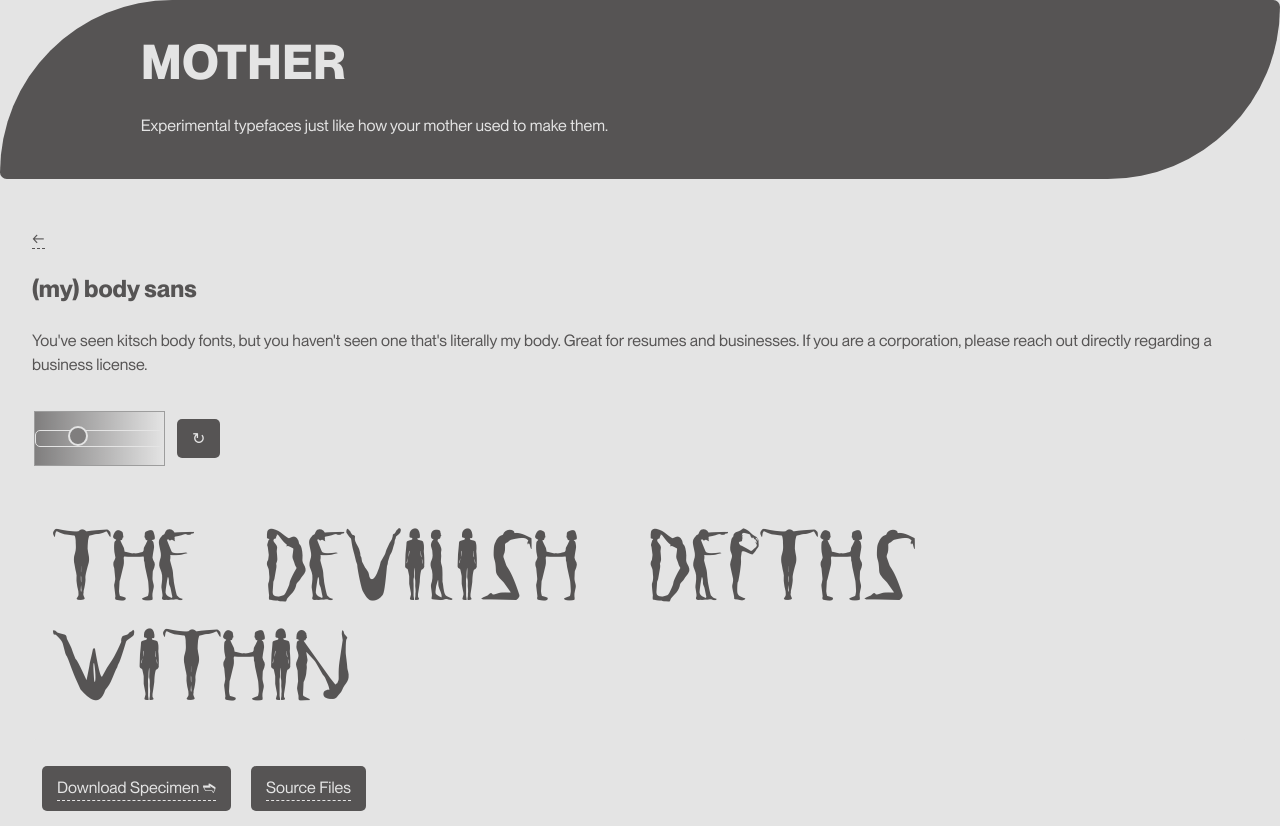
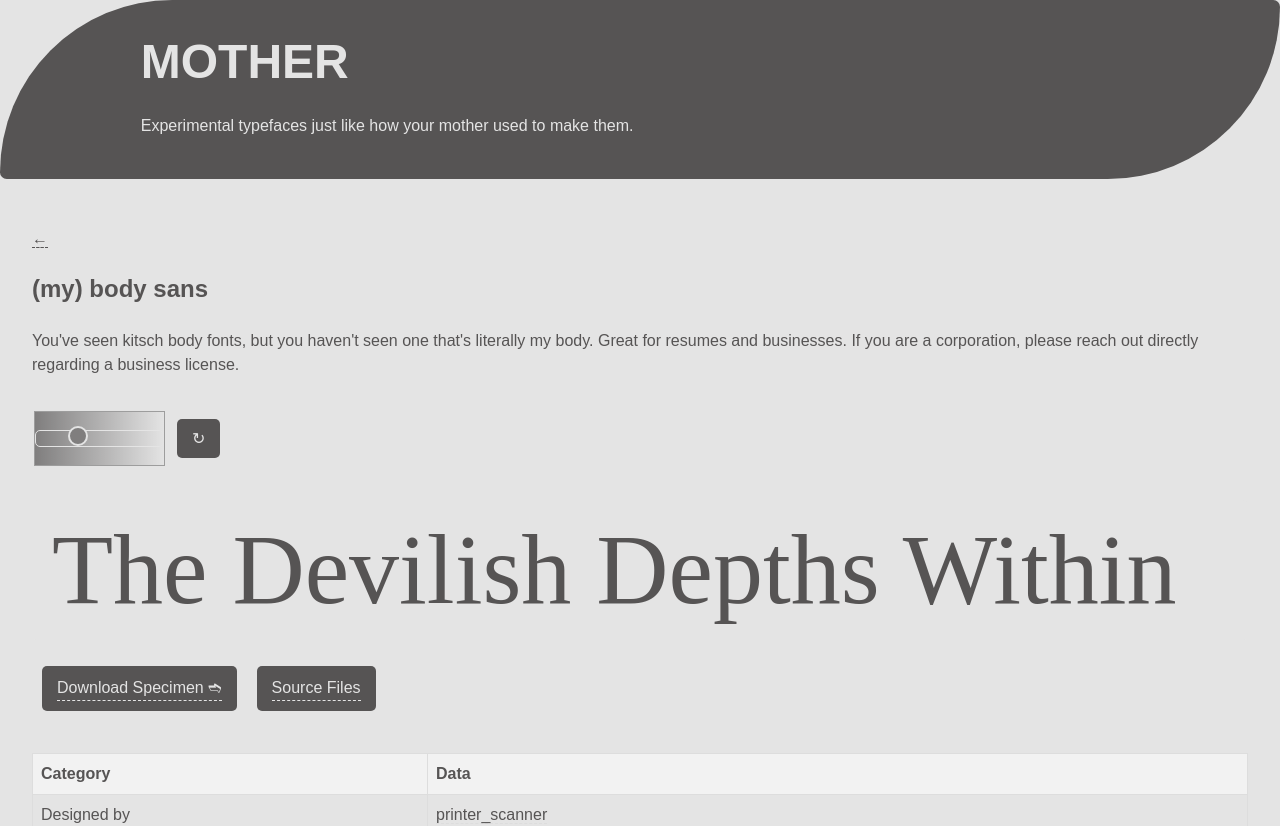
Before and after one commit to mother-type/mother-type.de, a React (Vite) app: page /fonts/body-sans in a window 1280 px wide. Shown: the top 826 px of the page. Built offline with nearby package versions, Linux system fonts and the light colour scheme; a web font is replaced by a local one.

Commit message:
sync data

```diff
--- a/src/App.jsx
+++ b/src/App.jsx
@@ -1,11 +1,11 @@
 import { useState, useEffect } from 'react';
+import EditableContent from './EditableContent.jsx'
 
 function App() {
   const [data, setData] = useState({});
 
   useEffect(() => {
-    // Fetch data from repos.json file
-    fetch(import.meta.env.BASE_URL + 'scripts/data/repos_metadata.json') // Adjusted fetch path
+    fetch(import.meta.env.BASE_URL + 'scripts/data/repos_metadata.json')
       .then(response => {
         if (!response.ok) {
           throw new Error('Failed to fetch data');
@@ -23,7 +23,17 @@ function App() {
   return (
     <div className='products'>
       {Object.keys(data).map((id) => (
-        <h2 key={id}>{data[id].name}</h2>
+        <div key={id}>
+          <h2>{data[id].name}</h2>
+          {/* Load sample text */}
+          <EditableContent
+            title={data[id].metadata["typeface family"]["name"]}
+            text={data[id].metadata["typeface family"]["sample text"][0]["en_us"]}
+            fontFamily={data[id].name}
+            link={id}
+            showDownload={true}
+          />
+        </div>
       ))}
     </div>
   );
--- a/src/EditableContent.jsx
+++ b/src/EditableContent.jsx
@@ -17,6 +17,7 @@ function EditableContent(props) {
   };
 
   return (
+
     <div className='editableContentWrapper'>
       <div className='editableRow'>
         <div className='flex'>
@@ -33,10 +34,24 @@ function EditableContent(props) {
           {props.showDownload && <a className="refresh-button" href={`/fonts/${props.link}`}>Download ➬</a>}
 
         </div>
+        <style>
+          {`
+            @font-face {
+              font-family: '${props.fontFamily}';
+              src: url('https:raw.githubusercontent.com/mother-type/${props.fontFamily}/main/fonts/${props.fontFamily}-Regular.woff') format('woff');
+              /* Add additional font formats if necessary */
+            }
+
+            .${props.fontFamily}-class {
+              font-family: '${props.fontFamily}', sans-serif;
+              /* Use the custom class where you want to apply this font */
+            }
+          `}
+        </style>
       <div
-        className='editableContent'
         contentEditable={true}
         spellCheck={false}
+        className={props.fontFamily + "-class editableContent"}
         style={{
           fontFamily: props.fontFamily,
           fontSize: `${fontSize}px`,
--- a/src/index.css
+++ b/src/index.css
@@ -1,29 +1,3 @@
-@font-face {
-	font-family: 'Neue Montreal';
-	src: url("assets/fonts/PPNeueMontreal-Regular.woff") format("woff");
-}
-
-@font-face {
-	font-family: 'Neue Montreal';
-	src: url("assets/fonts/PPNeueMontreal-Bold.woff") format("woff");
-	font-weight: 700;
-}
-
-@font-face {
-	font-family: 'Coaster Sans';
-	src: url("assets/downloadable-fonts/CoasterSans-Regular.woff") format("woff");
-}
-
-@font-face {
-	font-family: 'Body Sans';
-	src: url("assets/downloadable-fonts/BodySans-Regular.woff") format("woff");
-}
-
-@font-face {
-	font-family: 'Seaweed Sans';
-	src: url("assets/downloadable-fonts/SeaweedSans-Regular.woff") format("woff");
-}
-
 :root {
 	--background-color: #e4e4e4;
 	--text-color: #565454;
```
Also changed, not shown: scripts/data/repos_metadata.json (+36 -0 lines).
